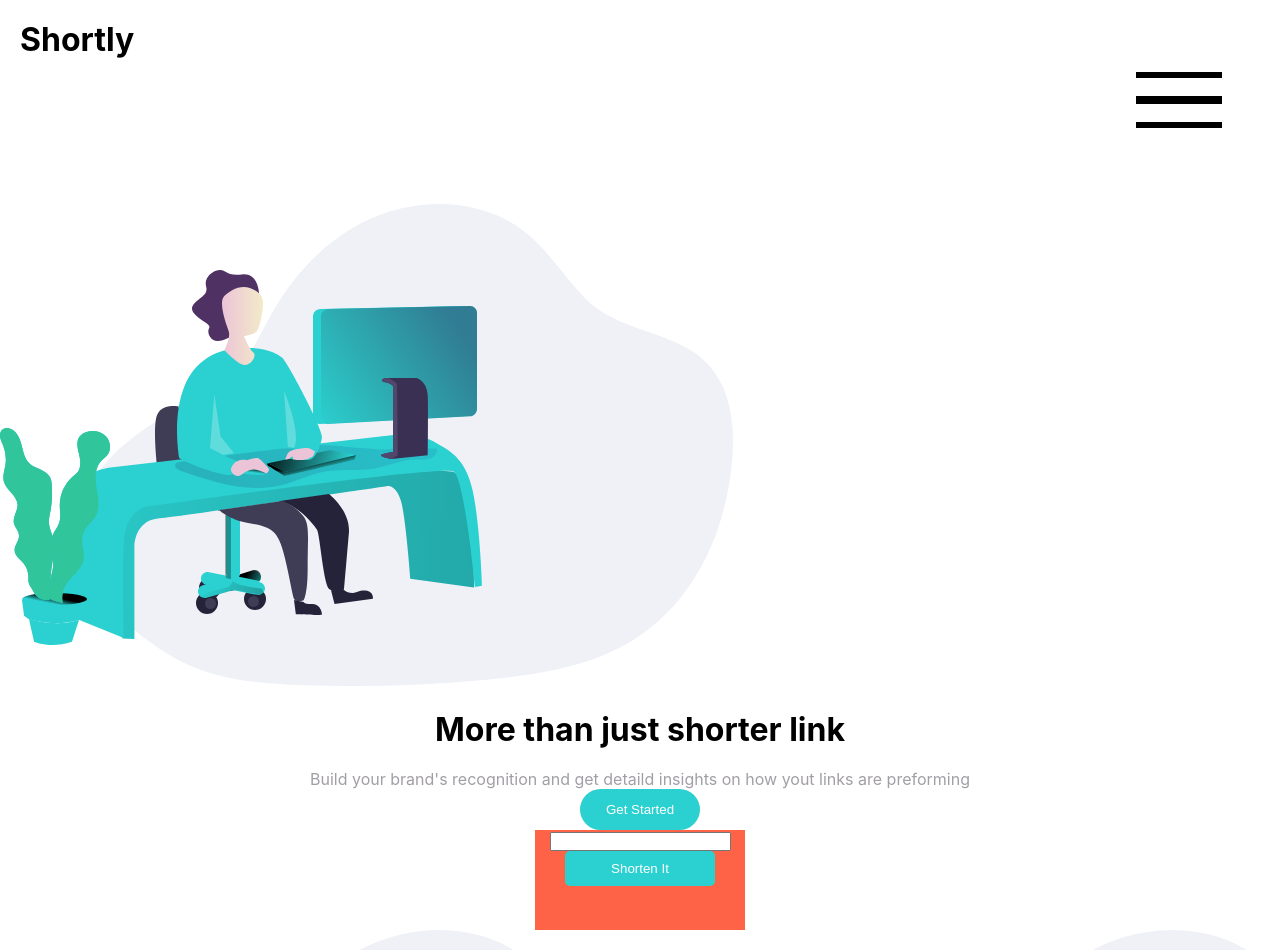
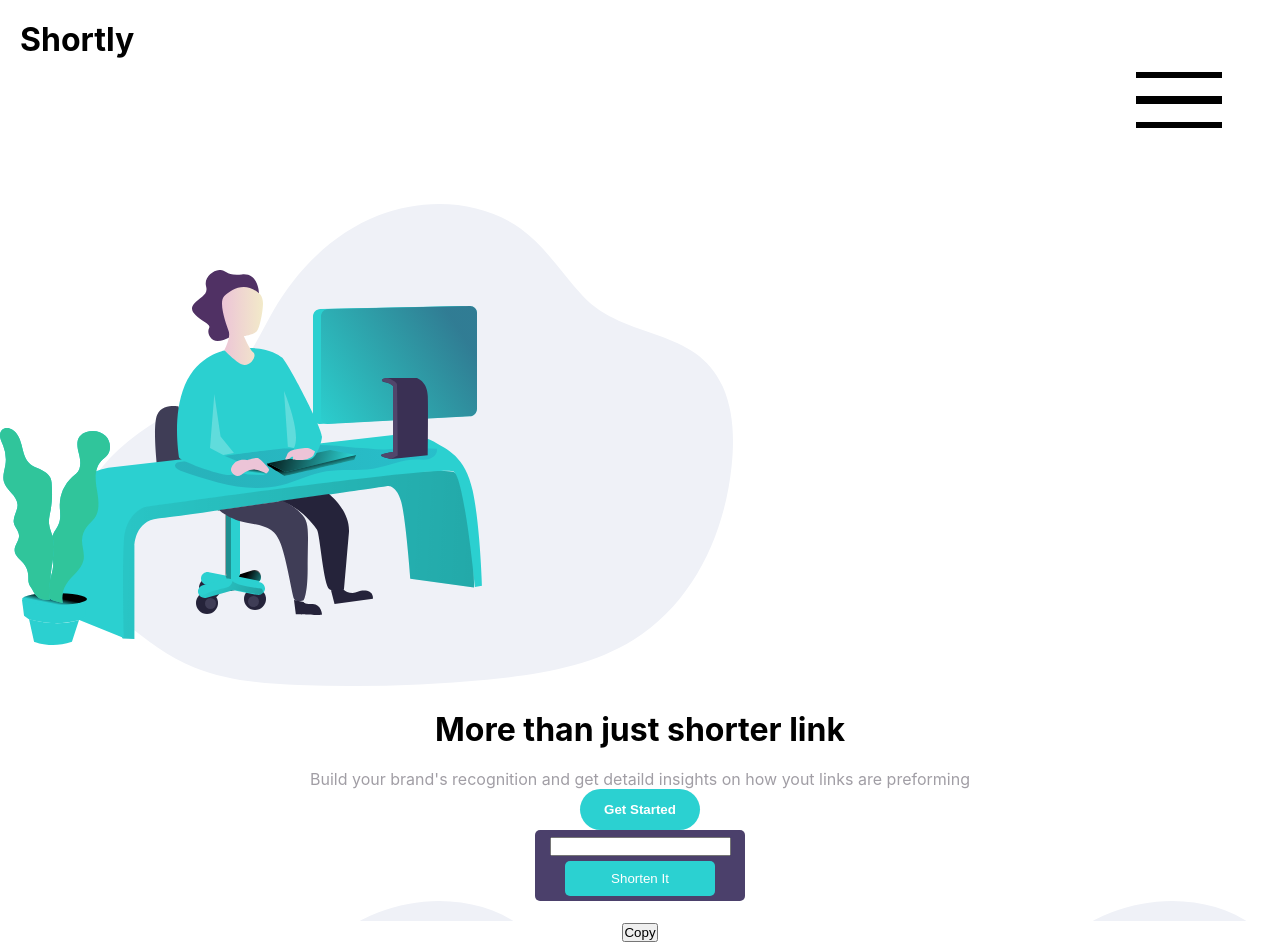
Before and after one commit to mar1n/css-html, a React (Create React App) app: page / in a window 1280 px wide. Shown: the top 950 px of the page. Built offline with nearby package versions, Linux system fonts and the light colour scheme.

Commit message:
added style csss, and div with forms is in the middele, inputs are on place inside this let say form box

```diff
--- a/src/App.css
+++ b/src/App.css
@@ -28,13 +28,15 @@ p {
   flex: 1;
 }
 
-.button {
+.button-started {
   background-color: #2BD1D1;
   border: 0;
   border-radius: 30px;
   width: 120px;
   padding: 13px;
   color: #ffffff;
+  font-weight: 800;
+  margin: 20 0 0 0;
 }
 
 .form2 .button {
@@ -52,8 +54,10 @@ p {
 
 .form1 {
   width: 100%;
+  margin: 5px 0 5px 0;
 }
 .form2 {
+  margin: 5px 0 5px 0;
   width: 100%;
 }
 
@@ -64,9 +68,9 @@ form  {
 .form-bg {
   background-image: url(bg-shorten-mobile.svg);
   width: 210px;
-  height: 100px;
   display: inline-block;
-  background-color: tomato;
+  background-color: #4B406B;
+  border-radius: 5px;
 }
 
 .test {
--- a/src/App.js
+++ b/src/App.js
@@ -31,7 +31,7 @@ function App() {
       </div>
       <div>
         <div className='item'>
-          <button className='button'>Get Started</button>
+          <button className='button-started'>Get Started</button>
         </div>
       </div>
       <div>
```
